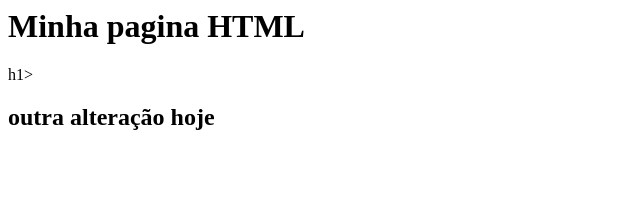
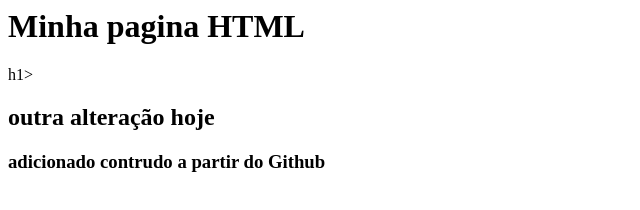
Before and after one commit to AkimAlvarez/gama-no-github, a plain HTML site: page index.html in a window 1280 px wide. Shown: the whole page, without its empty margins (0-640 px from the left). Drawn offline with Linux system fonts and the light colour scheme.

Commit message:
Adicionado a partir do Github

```diff
--- a/index.html
+++ b/index.html
@@ -3,5 +3,6 @@
     <h1>Minha pagina HTML</h1>
     h1>
     <h2>outra alteração hoje</h2>
+    <h3> adicionado contrudo a partir do Github</h3>
   </body>
 </head>
```
